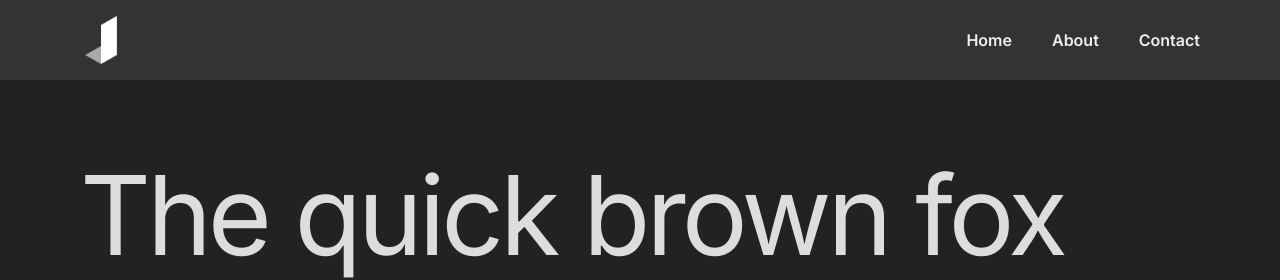
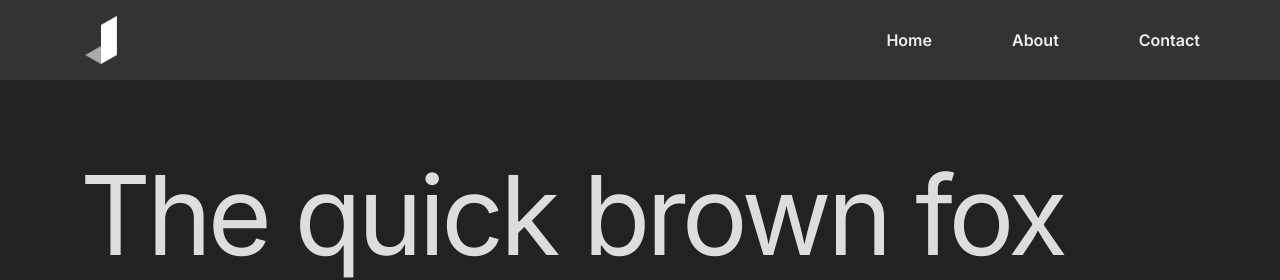
Before and after one commit to jingtianfeng/jekywind, a Jekyll site: the page built from index.html, in a window 1280 px wide. Shown: the top 280 px of the page. Built offline with Jekyll 4.4.1, drawn with Linux system fonts in a browser that asks for light colours.

Commit message:
Fix nav-top: remove <nav> min-height and increase <a> margin-left

```diff
--- a/_includes/nav-top.html
+++ b/_includes/nav-top.html
@@ -1,5 +1,5 @@
 <nav id="nav-top"
-     class="min-h-5 py-0 px-3 md:px-4 lg:px-5 bg-gray-3">
+     class="py-0 px-3 md:px-4 lg:px-5 bg-gray-3">
     <div id="nav-top__container"
          class="container grid grid-cols-2 md:grid-cols-4 lg:grid-cols-7 items-center">
         <img id="nav-top__container__logo"
@@ -28,11 +28,11 @@
                href="{{ '/' | relative_url }}">
                 Home
             </a>
-            <a class="block mt-2 md:mt-0 md:ml-4"
+            <a class="block mt-2 md:mt-0 md:ml-4 lg:ml-5"
                href="{{ '/about' | relative_url }}">
                 About
             </a>
-            <a class="block mt-2 md:mt-0 md:ml-4"
+            <a class="block mt-2 md:mt-0 md:ml-4 lg:ml-5"
                href="{{ '/contact' | relative_url }}">
                 Contact
             </a>
```
